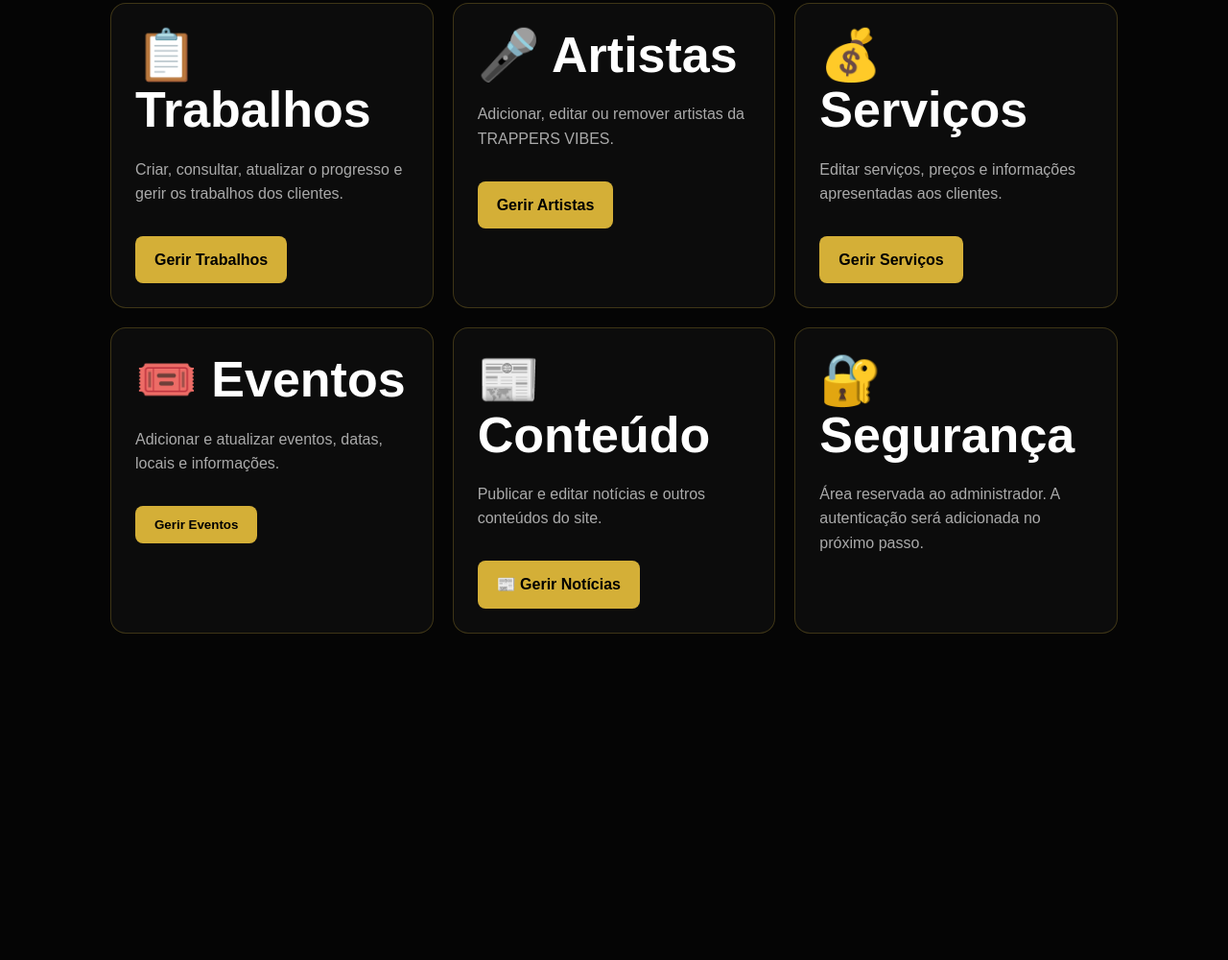
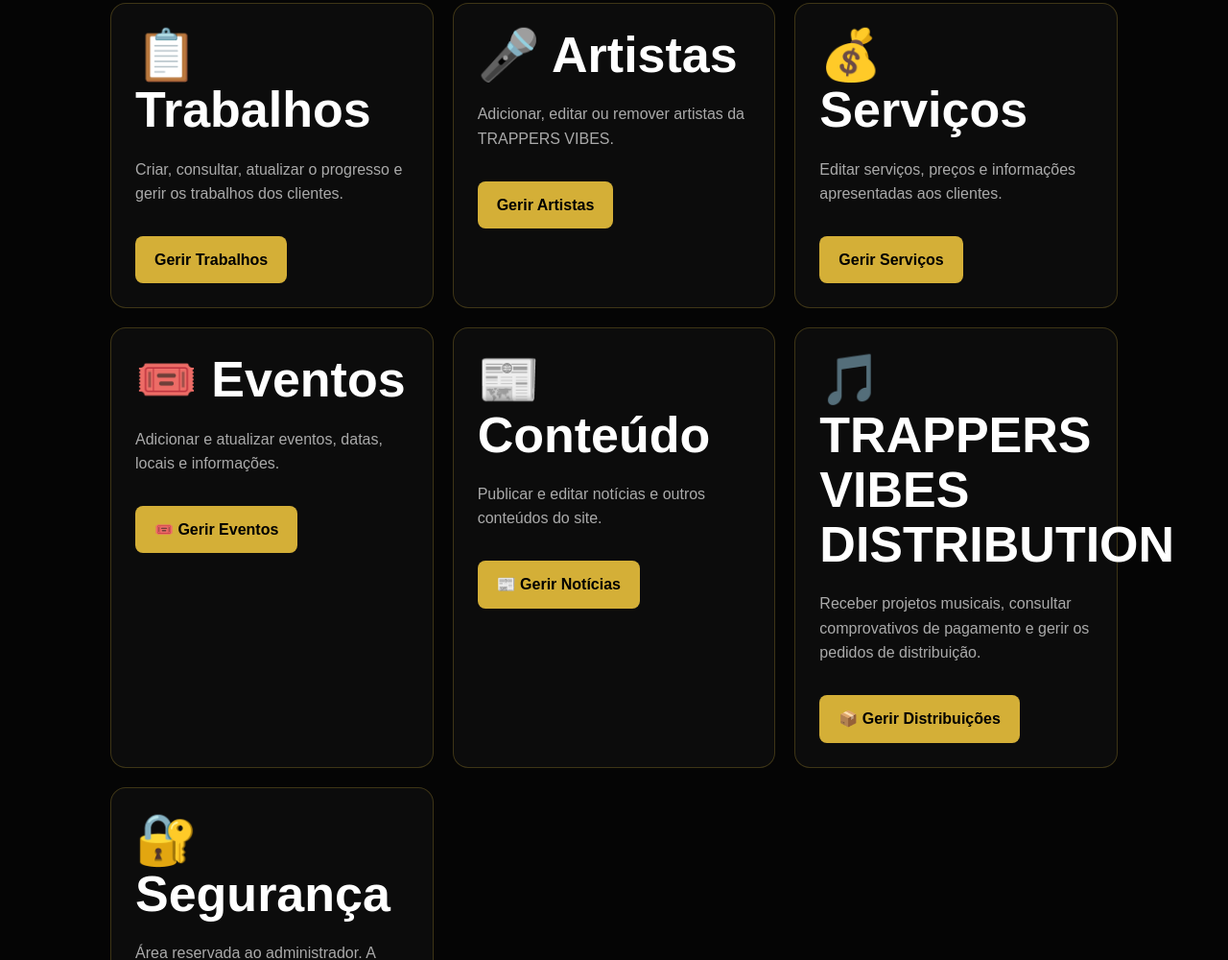
Before and after one commit to trappersvibeseventos-code/trappers-vibes-eventos, a plain HTML site: page admin.html in a window 1280 px wide. Shown: the part 513-1513 px from the top of the page at 96% size. Before the commit the page ends 1323 px from the top, so only its background shows below. Drawn offline with Linux system fonts and the light colour scheme.

Commit message:
feat: adicionar gestão de distribuições ao painel

```diff
--- a/admin.html
+++ b/admin.html
@@ -106,13 +106,20 @@
         <div class="admin-card">
             <h2>🎟️ Eventos</h2>
             <p>Adicionar e atualizar eventos, datas, locais e informações.</p>
-            <button class="admin-btn">Gerir Eventos</button>
+            <a href="admin-eventos.html" class="admin-btn">🎟️ Gerir Eventos</a>
         </div>
 
         <div class="admin-card">
             <h2>📰 Conteúdo</h2>
             <p>Publicar e editar notícias e outros conteúdos do site.</p>
             <a href="admin-noticias.html" class="admin-btn">📰 Gerir Notícias</a>
+        </div>
+
+
+        <div class="admin-card">
+            <h2>🎵 TRAPPERS VIBES DISTRIBUTION</h2>
+            <p>Receber projetos musicais, consultar comprovativos de pagamento e gerir os pedidos de distribuição.</p>
+            <a class="admin-btn" href="admin-distribuicao.html">📦 Gerir Distribuições</a>
         </div>
 
         <div class="admin-card">
```
